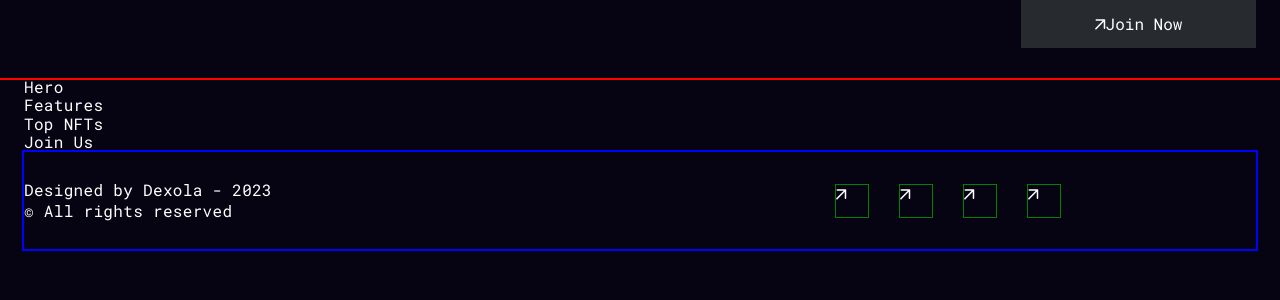
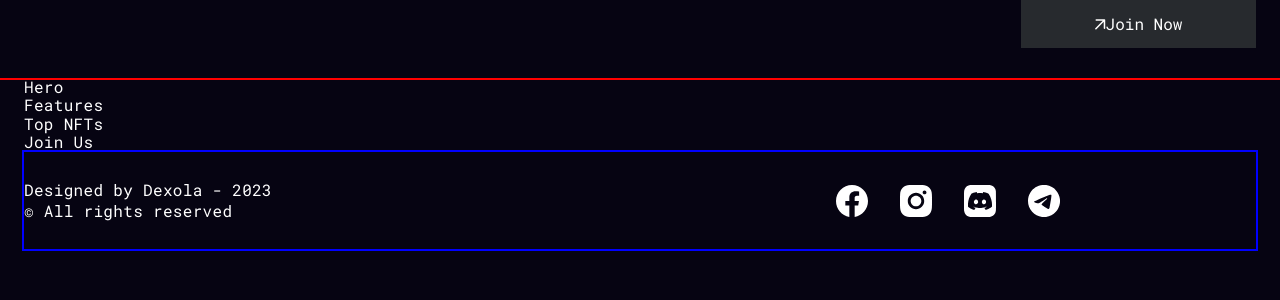
Before and after one commit to YanaUSA/dx-camp-landing, a React (Vite) app: page / in a window 1280 px wide. Shown: the top 300 px of the page. Built offline with nearby package versions, Linux system fonts and the light colour scheme.

Commit message:
add styles to footer mob&tab

```diff
--- a/src/components/Footer/Footer.jsx
+++ b/src/components/Footer/Footer.jsx
@@ -1,73 +1,50 @@
+import Icon from "../../kit/Icon/Icon";
 import styles from "./Footer.module.scss";
 
 const Footer = () => {
   return (
     <>
       <footer className={styles.footer}>
-        <ul className={styles.socialIconList}>
-          <li className={styles.socialIconItem}>
-            <svg
-              width="11"
-              height="11"
-              margin-right="16"
-              xmlns="http://www.w3.org/2000/svg"
-            >
-              <path
-                d="M.888 9.667 9.482 1m0 0v8.32m0-8.32h-8.25"
-                stroke="#fff"
-                stroke-width="1.5"
-                stroke-linecap="round"
-                stroke-linejoin="round"
+        <ul className={styles.socialLinksList}>
+          <li class={styles.socialLinksItem}>
+            <a class={styles.socialLinksItem__link} href="#">
+              <Icon
+                name="icon-FB"
+                widthSize="32"
+                heightSize="32"
+                iconClass={styles.socialLinksItem}
               />
-            </svg>
+            </a>
           </li>
-          <li className={styles.socialIconItem}>
-            <svg
-              width="11"
-              height="11"
-              margin-right="16"
-              xmlns="http://www.w3.org/2000/svg"
-            >
-              <path
-                d="M.888 9.667 9.482 1m0 0v8.32m0-8.32h-8.25"
-                stroke="#fff"
-                stroke-width="1.5"
-                stroke-linecap="round"
-                stroke-linejoin="round"
+          <li class={styles.socialLinksItem}>
+            <a class={styles.socialLinksItem__link} href="#">
+              <Icon
+                name="icon-Instagram"
+                widthSize="32"
+                heightSize="32"
+                iconClass={styles.socialLinksItem}
               />
-            </svg>
+            </a>
           </li>
-          <li className={styles.socialIconItem}>
-            <svg
-              width="11"
-              height="11"
-              margin-right="16"
-              xmlns="http://www.w3.org/2000/svg"
-            >
-              <path
-                d="M.888 9.667 9.482 1m0 0v8.32m0-8.32h-8.25"
-                stroke="#fff"
-                stroke-width="1.5"
-                stroke-linecap="round"
-                stroke-linejoin="round"
+          <li class={styles.socialLinksItem}>
+            <a class={styles.socialLinksItem__link} href="#">
+              <Icon
+                name="icon-Discord"
+                widthSize="32"
+                heightSize="32"
+                iconClass={styles.socialLinksItem}
               />
-            </svg>
+            </a>
           </li>
-          <li className={styles.socialIconItem}>
-            <svg
-              width="11"
-              height="11"
-              margin-right="16"
-              xmlns="http://www.w3.org/2000/svg"
-            >
-              <path
-                d="M.888 9.667 9.482 1m0 0v8.32m0-8.32h-8.25"
-                stroke="#fff"
-                stroke-width="1.5"
-                stroke-linecap="round"
-                stroke-linejoin="round"
+          <li class={styles.socialLinksItem}>
+            <a class={styles.socialLinksItem__link} href="#">
+              <Icon
+                name="icon-Telegram"
+                widthSize="32"
+                heightSize="32"
+                iconClass={styles.socialLinksItem}
               />
-            </svg>
+            </a>
           </li>
         </ul>
         <div className={styles.footerInfoBox}>
--- a/src/components/Footer/Footer.module.scss
+++ b/src/components/Footer/Footer.module.scss
@@ -11,7 +11,6 @@
   //   justify-content: center;
   align-items: center;
 
-
   @include respond-to("tablet") {
     flex-direction: row-reverse;
   }
@@ -22,7 +21,7 @@
   }
 }
 
-.socialIconList {
+.socialLinksList {
   display: flex;
   margin: 12px 0;
 
@@ -33,19 +32,33 @@
 
   @include respond-to("desktop") {
     // justify-content: center;
-
   }
 }
 
-.socialIconItem {
+.socialLinksItem {
   width: 32px;
   height: 32px;
-    outline: 1px solid green;
+  fill: getColor("white");
+  transition: background-color $transition-time $cubic;
 
-    fill: red;
+  &__link {
+    display: flex;
+    justify-content: center;
+    align-items: center;
+
+    width: 100%;
+    height: 100%;
+
+    transition: fill $transition-time $cubic;
+  }
 
   &:not(:last-child) {
     margin-right: 32px;
+  }
+
+  &:hover,
+  :focus {
+    fill: getColor("light-grey");
   }
 }
 
--- a/src/kit/Icon/Icon.jsx
+++ b/src/kit/Icon/Icon.jsx
@@ -1,14 +1,14 @@
-import icons from "../../assets/icons/icon-sprite.svg";
+import icons from "../../assets/icons/sprite.svg";
 
-const Icon = ({ name, size, stroke, fill, iconClass }) => {
+const Icon = ({ name, widthSize, heightSize, stroke, fill, iconClass }) => {
   const iconLink = `${icons}#${name}`;
 
   return (
     <svg
       xmlns="http://www.w3.org/2000/svg"
       className={iconClass}
-      width={size}
-      height={size}
+      width={widthSize}
+      height={heightSize}
       stroke={stroke}
       fill={fill}
     >
--- a/src/styles/reset.module.scss
+++ b/src/styles/reset.module.scss
@@ -21,7 +21,7 @@ a:link,
 a:visited {
   color: inherit;
   text-decoration: none;
-  display: inline-block;
+  // display: inline-block;
 }
 
 /* Common */
```
Also changed, not shown: src/assets/icons/sprite.svg. Lines whose indentation alone changed are shown as unchanged.
